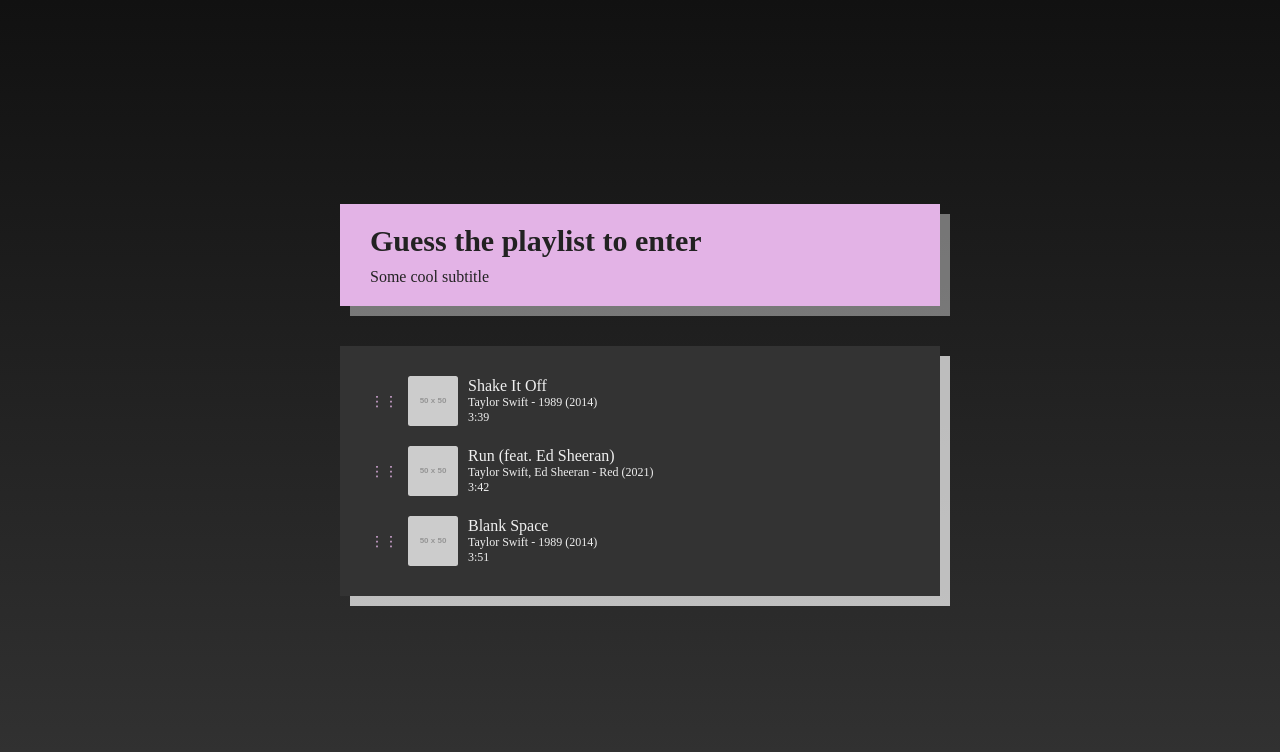
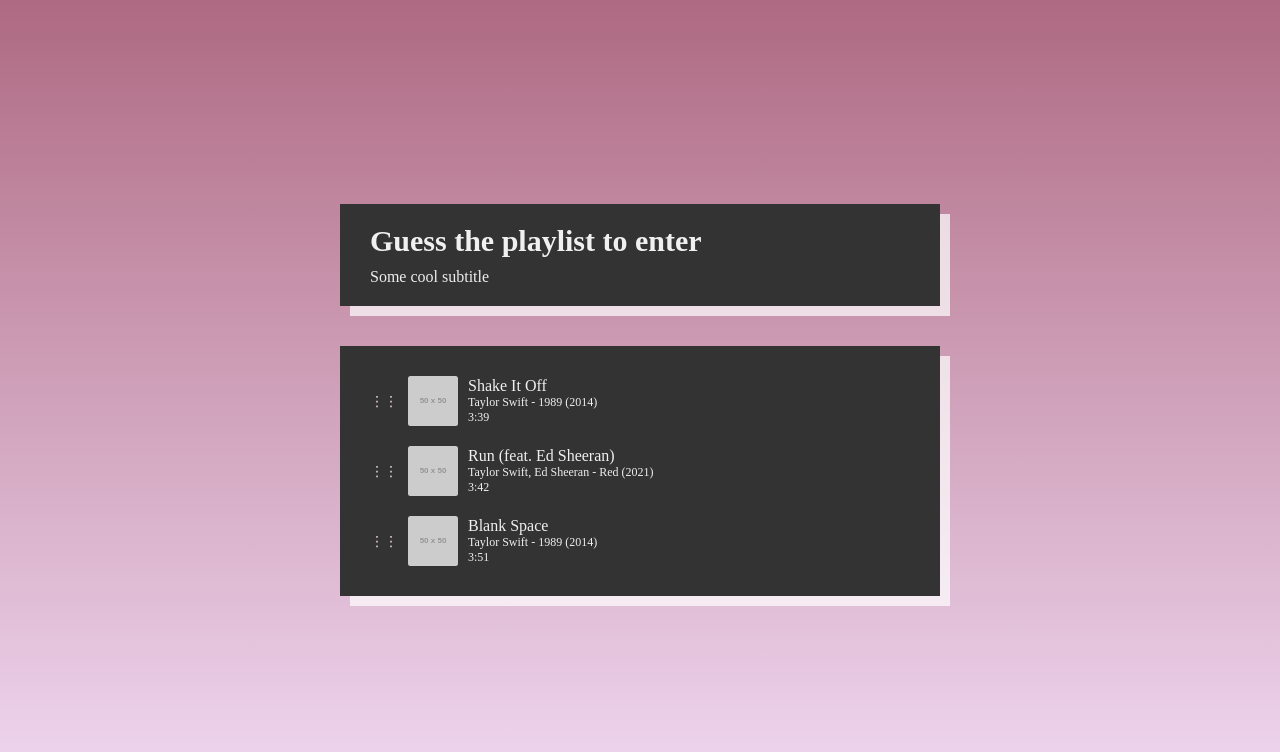
Before and after one commit to MaadhavBhatt/hc-authly-playlist-guesser, a Vue app: page / in a window 1280 px wide. Shown: the top 752 px of the page. Built offline with nearby package versions, Linux system fonts and the light colour scheme.

Commit message:
feat: implement dynamic theme switching and enhance LoginCard with unlocked prop

```diff
--- a/src/App.vue
+++ b/src/App.vue
@@ -1,6 +1,6 @@
 <template>
-  <div id="app">
-    <LoginCard />
+  <div id="app" :class="{ unlocked }">
+    <LoginCard :unlocked="unlocked" />
     <QueueCard :songs="songs" @update:songs="updateSongs" />
   </div>
 </template>
@@ -73,10 +73,14 @@
 :root {
   font-size: 10px;
 
-  --clr-black: rgb(51, 51, 51);
-  --clr-primary-1: rgba(0, 61, 77, 0.3);
-  --clr-primary-2: hsla(297, 50%, 80%, 1);
-  --clr-accent: rgba(136, 63, 89, 0.53);
+  /* Higher numbers correspond to brighter shades */
+  --clr-black-1: #222;
+  --clr-black-2: #333;
+  --clr-white-1: #eee;
+  --clr-white-2: #f0f0f0;
+  --clr-primary-1: hsla(192, 100%, 15%, 0.3);
+  --clr-primary-2: hsla(297, 50%, 90%, 1);
+  --clr-accent: hsla(339, 37%, 60%, 0.9);
 }
 
 * {
@@ -88,12 +92,17 @@
 #app {
   width: 100%;
   min-height: 100vh;
-  background: linear-gradient(to bottom, #111, #333);
 
   display: flex;
   flex-direction: column;
   justify-content: center;
   gap: 4rem;
+
+  background: linear-gradient(to bottom, #111, #333);
+
+  &.unlocked {
+    background: linear-gradient(to bottom, var(--clr-accent), var(--clr-primary-2));
+  }
 }
 
 section {
@@ -107,21 +116,24 @@
   margin: 0 auto;
   padding: 2rem 3rem;
 
+  background-color: var(--bg-clr, var(--clr-black-1));
   box-shadow: var(--box-shadow, initial);
 
   &[theme="light"] {
-    --clr-h1: #222;
-    --clr-h2: #222;
-    --clr-h3: #222;
-    --clr-p: #222;
+    --clr-h1: var(--clr-black-1);
+    --clr-h2: var(--clr-black-1);
+    --clr-h3: var(--clr-black-1);
+    --clr-p: var(--clr-black-1);
+    --bg-clr: var(--clr-primary-2);
     --box-shadow: 1rem 1rem 0 rgba(255, 255, 255, 0.4);
   }
 
   &[theme="dark"] {
-    --clr-h1: #f0f0f0;
-    --clr-h2: #f0f0f0;
-    --clr-h3: #f0f0f0;
-    --clr-p: #eee;
+    --clr-h1: var(--clr-white-2);
+    --clr-h2: var(--clr-white-2);
+    --clr-h3: var(--clr-white-2);
+    --clr-p: var(--clr-white-1);
+    --bg-clr: var(--clr-black-2);
     --box-shadow: 1rem 1rem 0 rgba(255, 255, 255, 0.7);
   }
 
--- a/src/components/LoginCard.vue
+++ b/src/components/LoginCard.vue
@@ -1,5 +1,5 @@
 <template>
-  <section class="login" theme="light">
+  <section class="login" :theme="unlocked ? 'dark' : 'light'">
     <h1>Guess the playlist to enter</h1>
     <p class="subtitle">Some cool subtitle</p>
   </section>
@@ -7,12 +7,12 @@
 
 <script>
 export default {
-  name: 'LoginCard'
+  name: 'LoginCard',
+  props: {
+    unlocked: {
+      type: Boolean,
+      default: false
+    }
+  }
 }
 </script>
-
-<style scoped>
-.login {
-  background-color: var(--clr-primary-2);
-}
-</style>
--- a/src/components/QueueCard.vue
+++ b/src/components/QueueCard.vue
@@ -46,8 +46,6 @@
 
 <style scoped>
 .queue-card {
-  background-color: var(--clr-black);
-
   /* Override default padding from section in App.vue */
   padding: 2rem 2rem;
 
```
